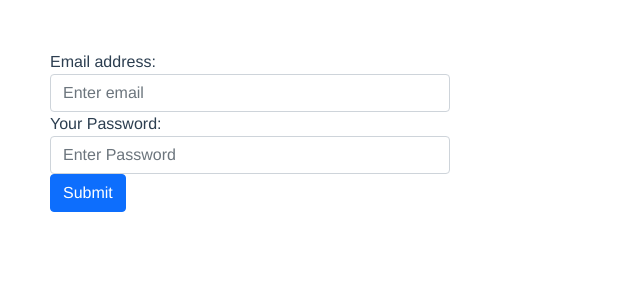
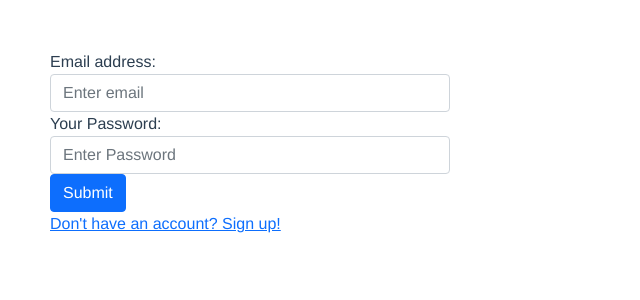
Before and after one commit to rmt-18-rome-fox/p2-iproject-client, a Vue app in the folder book-collector/: page /login in a window 1280 px wide. Shown: the top 300 px of the page, without its empty margins (0-640 px from the left). Built offline with nearby package versions, Linux system fonts and the light colour scheme.

Commit message:
login and register fully functional

```diff
--- a/book-collector/src/components/LoginPage.vue
+++ b/book-collector/src/components/LoginPage.vue
@@ -27,6 +27,7 @@
 
       <b-button type="submit" variant="primary">Submit</b-button>
     </b-form>
+    <router-link to="/register">Don't have an account? Sign up!</router-link>
   </div>
 </template>
 
@@ -44,9 +45,9 @@ export default {
     methods:{
         doLogin(){
             this.$store.dispatch("goLogin", this.loginForm)
-            .then(resp =>{
-                console.log(resp.data);
-                localStorage.setItem("access_token", resp.data)
+            .then((resp) =>{
+                localStorage.setItem("access_token", resp.data.access_token)
+                this.$router.push("/books")
             })
             .catch(err =>{
               console.log(err);
--- a/book-collector/src/components/RegisterPage.vue
+++ b/book-collector/src/components/RegisterPage.vue
@@ -36,6 +36,7 @@
 
       <b-button type="submit" variant="primary">Submit</b-button>
     </b-form>
+    <router-link to="/login">Already have an account?</router-link>
   </div>
 </template>
 
@@ -56,6 +57,7 @@ export default {
       this.$store.dispatch("goRegister", this.registerForm)
       .then(resp =>{
         console.log(resp);
+        this.$router.push("/login")
       })
       .catch(err =>{
         console.log(err);
--- a/book-collector/src/router/index.js
+++ b/book-collector/src/router/index.js
@@ -37,10 +37,11 @@ const router = new VueRouter({
   base: process.env.BASE_URL,
   routes
 })
-// router.beforeEach((to, from, next) => {
-//   const isAuthenticated = localStorage.access_token
 
-//   if (to.name !== 'LoginPage' && !isAuthenticated) next({ name: 'LoginPage' })
-//   else next()
-// })
+router.beforeEach((to, from, next) => {
+  const isAuthenticated = localStorage.access_token
+
+  if (to.name == 'Bookmarks' && !isAuthenticated) next({ name: 'LoginPage' })
+  else next()
+})
 export default router
--- a/book-collector/src/store/index.js
+++ b/book-collector/src/store/index.js
@@ -2,7 +2,7 @@ import Vue from 'vue'
 import Vuex from 'vuex'
 import axios from 'axios'
 
-const baseUrl = "http://localhost:3000/"
+const baseUrl = "http://localhost:3000"
 
 Vue.use(Vuex)
 
@@ -21,9 +21,11 @@ export default new Vuex.Store({
   },
   actions: {
     goRegister(context, payload){
+      console.log(payload);
       return axios.post(`${baseUrl}/register`, payload)
     },
     goLogin(context, payload){
+      console.log(payload);
       return axios.post(`${baseUrl}/login`, payload)
     },
     fetchBooks(context, payload){
```
